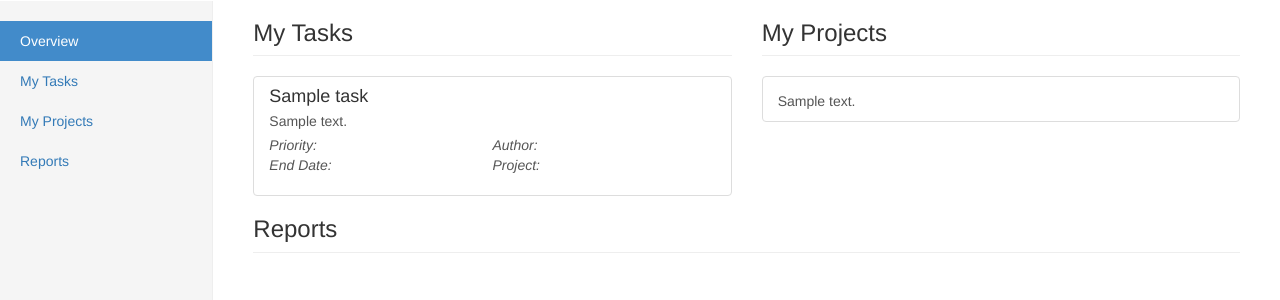
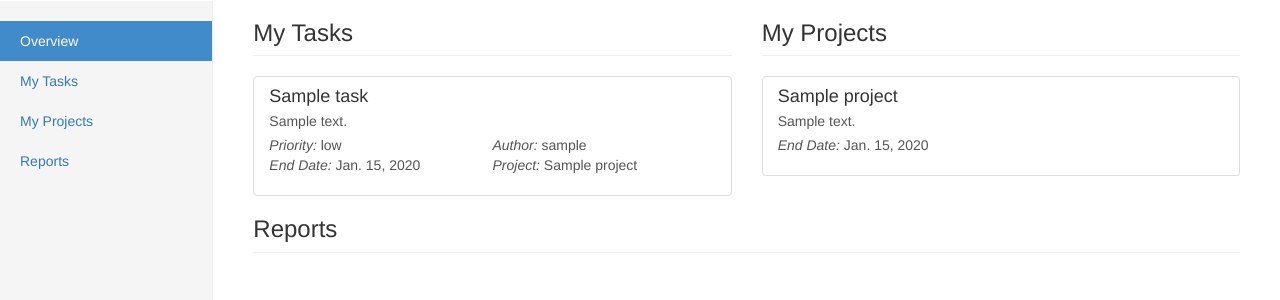
Before and after one commit to marcin-olejniczak/task-manager, a Django app: template taskmanager/core/templates/home.html in a window 1280 px wide. Shown: the part 50-350 px from the top of the page. Run offline with Django 3.2, Linux system fonts and the light colour scheme; the template is opened without the code that fills it: values that come from a table or form of the project are taken from there, others are empty; tables that the repository leaves empty hold one stand-in row (values such as "Sample post"); parts of the project's set-up code (start-up, migrations or seed data) failed here and were passed over; some libraries are stand-ins or nearby versions.

Commit message:
Dashboard - tasks list done

```diff
--- a/taskmanager/core/admin.py
+++ b/taskmanager/core/admin.py
@@ -19,8 +19,8 @@ class CommentAdmin(admin.ModelAdmin):
 
 
 class ProjectAdmin(admin.ModelAdmin):
-    list_display = ('name',)
-    search_fields = ['name']
+    list_display = ('title',)
+    search_fields = ['title']
 
 
 class ProjectMemberAdmin(admin.ModelAdmin):
--- a/taskmanager/core/models.py
+++ b/taskmanager/core/models.py
@@ -12,18 +12,29 @@ class BaseModel(models.Model):
 
 class Task(BaseModel):
     PRIORITY_CHOICES = (
-        (0, 'Low'),
-        (1, 'Normal'),
-        (2, 'High'),
-        (3, 'Urgent'),
+        ('low', 'Low'),
+        ('normal', 'Normal'),
+        ('high', 'High'),
+        ('urgent', 'Urgent'),
+    )
+    STATUS_CHOICES = (
+        ('new', 'New'),
+        ('closed', 'Closed'),
+        ('feedback', 'Feedback'),
+        ('in_progress', 'In Progress'),
     )
     author = models.ForeignKey(User,)
     assignee = models.ForeignKey(User, related_name='assignee_user',)
     description = models.TextField()
     end_date = models.DateField()
     priority = models.CharField(
-        default=1,
+        default='normal',
         choices=PRIORITY_CHOICES,
+        max_length=30,
+    )
+    status = models.CharField(
+        default='new',
+        choices=STATUS_CHOICES,
         max_length=30,
     )
     project = models.ForeignKey('Project',)
@@ -42,6 +53,9 @@ class UserProfile(BaseModel):
     role = models.ForeignKey(Role)
     user = models.OneToOneField(User, on_delete=models.CASCADE,)
 
+    def __unicode__(self):
+        return self.user.username
+
 
 class Project(BaseModel):
     description = models.TextField()
@@ -51,11 +65,11 @@ class Project(BaseModel):
         through='ProjectMember',
         through_fields=('project', 'user'),
     )
-    name = models.TextField()
     start_date = models.DateField()
+    title = models.TextField()
 
     def __unicode__(self):
-        return self.name
+        return self.title
 
 
 class ProjectMember(BaseModel):
@@ -64,15 +78,24 @@ class ProjectMember(BaseModel):
     is_author = models.BooleanField(" Is author of project?", default=False,)
 
     def get_user_login(self):
-        return self.user.name
+        return self.user.username
 
     def get_project_name(self):
-        return self.project.name
+        return self.project.title
+
+    def __unicode__(self):
+        return self.user.username
+
+    class Meta:
+        unique_together = ('user', 'project')
 
 
 class Change(BaseModel):
     author = models.ForeignKey(User)
     task = models.ForeignKey(Task)
+
+    def __unicode__(self):
+        return self.task.title
 
 
 class ChangeDetail(BaseModel):
@@ -81,8 +104,14 @@ class ChangeDetail(BaseModel):
     new_value = models.TextField()
     old_value = models.TextField()
 
+    def __unicode__(self):
+        return self.change.task.title
+
 
 class Comment(BaseModel):
     author = models.ForeignKey(User)
     task = models.ForeignKey(Task)
     text = models.TextField()
+
+    def __unicode__(self):
+        return self.task.title
--- a/taskmanager/core/static/core/js/core.js
+++ b/taskmanager/core/static/core/js/core.js
@@ -4,14 +4,15 @@ var homepage = (function(){
         dataTable.addColumn({ type: 'date', id: 'Date' });
         dataTable.addColumn({ type: 'number', id: 'Won/Loss' });
         dataTable.addRows([
-            [ new Date(2012, 9, 4), 1 ],
-            [ new Date(2013, 9, 5), 3 ],
-            [ new Date(2013, 9, 12), 5 ],
-            [ new Date(2013, 9, 13), 10 ],
-            [ new Date(2013, 9, 19), 2 ],
-            [ new Date(2013, 9, 23), 5 ],
-            [ new Date(2013, 9, 24), 1 ],
-            [ new Date(2013, 9, 30), 6 ]
+            [ new Date(2015, 9, 4), 1 ],
+            [ new Date(2015, 9, 5), 3 ],
+            [ new Date(2015, 9, 12), 5 ],
+            [ new Date(2015, 9, 13), 10 ],
+            [ new Date(2015, 9, 19), 2 ],
+            [ new Date(2015, 9, 23), 5 ],
+            [ new Date(2016, 0, 24), 1 ],
+            [ new Date(2016, 0, 30), 6],
+            [ new Date(2016, 0, 30), 9 ]
         ]);
 
        var chart = new google.visualization.Calendar(document.getElementById('activity_chart'));
--- a/taskmanager/core/templates/includes/projects_list.html
+++ b/taskmanager/core/templates/includes/projects_list.html
@@ -3,6 +3,15 @@
   <a href="#" class="list-group-item">
     <h4 class="list-group-item-heading">{{ item.title }}</h4>
     <p class="list-group-item-text">{{ item.description }}</p>
+      <div class="row">
+        <ul class="list-inline col-md-12 item-properties">
+            <li class="col-md-6"><em>End Date:</em> {{ item.end_date }}</li>
+        </ul>
+    </div>
   </a>
+{% empty %}
+    <p class="alert alert-success">
+        Nothing to do.
+    </p>
 {% endfor %}
 </div>
--- a/taskmanager/core/templates/includes/tasks_list.html
+++ b/taskmanager/core/templates/includes/tasks_list.html
@@ -5,10 +5,10 @@
         <p class="list-group-item-text">{{ item.description }}</p>
         <div class="row">
             <ul class="list-inline col-md-12 item-properties">
-                <li class="col-md-6"><em>Priority:</em></li>
-                <li class="col-md-6"><em>Author:</em></li>
-                <li class="col-md-6"><em>End Date:</em></li>
-                <li class="col-md-6"><em>Project:</em></li>
+                <li class="col-md-6"><em>Priority:</em> {{ item.priority }}</li>
+                <li class="col-md-6"><em>Author:</em> {{ item.author.username }}</li>
+                <li class="col-md-6"><em>End Date:</em> {{ item.end_date }}</li>
+                <li class="col-md-6"><em>Project:</em> {{ item.project.title }}</li>
             </ul>
         </div>
     </a>
```
Also changed, not shown: taskmanager/core/views.py (+22 -14 lines), taskmanager/core/migrations/0003_auto_20160128_2206.py (added), taskmanager/core/migrations/0004_auto_20160128_2219.py (added), taskmanager/core/migrations/0005_auto_20160128_2300.py (added), taskmanager/core/migrations/0006_auto_20160128_2304.py (added).
